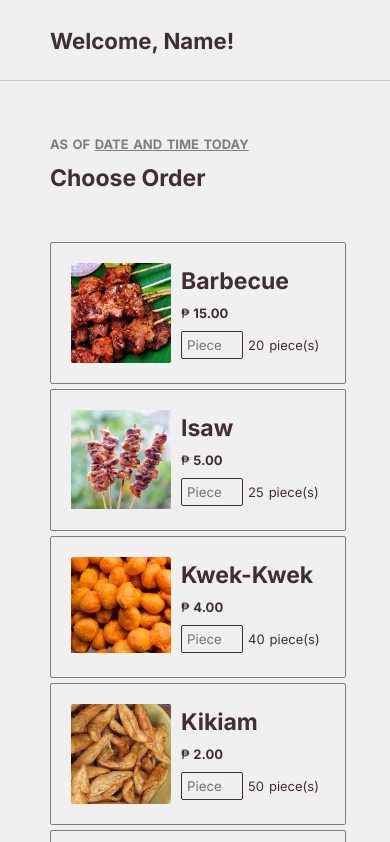
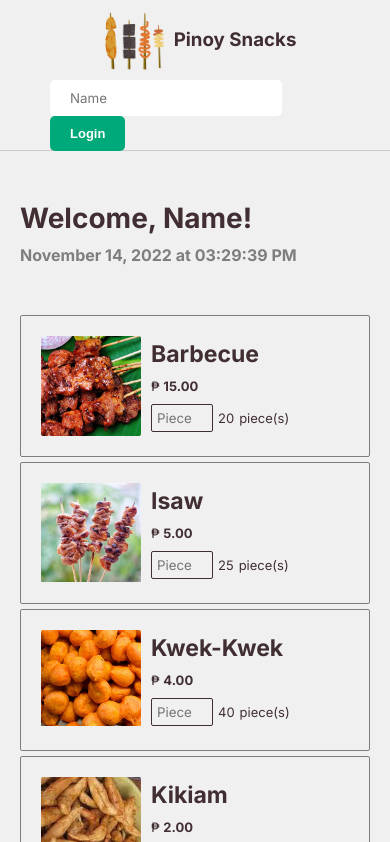
Before and after one commit to michaela-austria/pinoy-snacks-app, a website: page index.html in a window 390 px wide. Shown: the top 842 px of the page. Drawn offline with Linux system fonts and the light colour scheme.

Commit message:
add responsive date time

```diff
--- a/index.html
+++ b/index.html
@@ -12,20 +12,21 @@
     <body>
         <nav class="navbar">
             <div class="navbar__left">
-                <h3>Welcome, Name!</h3>
+                <div class="navbar__left--imgContainer">
+                    <img src="img/pinoy-snacks-logo.png" alt="pinoy-snacks-logo" class="navbar__left--img">
+                </div>
+                <h3 class="navbar__left--name">Pinoy Snacks</h3>
             </div>
-            <div class="navbar__icon">
-                <!-- <img src="img/pinoy-snacks-logo.png" alt="pinoy-snacks-logo" class="navbar__icon--img"> -->
+            <div class="navbar__right">
+                <input type="text" class="navbar__input" placeholder="Name">
+                <button class="navbar__btn btn">Login</button>
             </div>
-            <!-- <div class="navbar__right">
-                <input type="text" class="navbar__input" placeholder="Name">
-            </div> -->
         </nav>
 
         <main class="margin-default">
             <section class="date-status">
-                <div class="date-status__datetime">as of <span><u>date and time today</u></span></div>
-                <div class="date-status__status">Choose Order</div>
+                <h3>Welcome, Name!</h3>
+                <div class="date-status__datetime"><span class="dynamicDateTime"><u>date and time today</u></span></div>
             </section>
 
             <section class="grid-container">
@@ -59,7 +60,7 @@
                 <div class="grid-container__receipt">
                     <div class="receipt">
                         <h6 class="heading-6">Order Receipt</h6>
-                        <p class="receipt__datetime">date time</p>
+                        <p class="receipt__datetime"></p>
 
                         <div class="receipt__cartContainer">
 
@@ -99,5 +100,7 @@
 
         </main>
 
+
+
     </body>
 </html>
--- a/index.js
+++ b/index.js
@@ -58,8 +58,6 @@ let userAccount = {
     password: 'test',
     cart: []
 };
-
-// console.log(userAccount);
 
 const choicesContainer = document.querySelector('.checkboxFood');
 const loadFoodChoices = function(){
@@ -129,6 +127,28 @@ const receiptErrorTxt = document.querySelector('.receipt__detailsContainer .erro
 
 const btnProceedToCounter = document.querySelector('.grid-container__receiptBtn');
 
+// === DATE AND TIME ====
+const dynamicDateTime = document.querySelector('.dynamicDateTime');
+const receiptDateTime = document.querySelector('.receipt__datetime');
+const monthsArr = ['January', 'Februar', 'March', 'April', 'May', 'June', 'July', 'August', 'September', 'October', 'November', 'December'];
+
+const displayDateTime = function($container){
+    const now = new Date();
+    const options = {
+      month: 'long',
+      day: '2-digit',
+      year: 'numeric',
+      hour: '2-digit',
+      minute: '2-digit',
+      second: '2-digit'
+    }
+
+    dynamicDateTime.textContent = new Intl.DateTimeFormat('en-US', options).format(now);
+    $container.textContent = new Intl.DateTimeFormat('en-US', options).format(now);
+}
+
+setInterval(displayDateTime, 1000);
+
 
 // === RECEIPT FUNCTION ===
 const updateReceipt = function(){
@@ -172,6 +192,8 @@ const updateReceipt = function(){
         receiptChangeOutput.textContent = userChange || 0;
 
     }
+
+    displayDateTime(receiptDateTime);
 }
 
 
--- a/package.json
+++ b/package.json
@@ -7,7 +7,6 @@
     "watch:css": "sass sass/main.scss css/style.css -w",
     "devserver": "live-server",
     "start": "npm-run-all --parallel watch:css devserver",
-
     "compile:sass": "sass sass/main.scss css/style.comp.css",
     "concat:css": "concat -o css/style.concat.css css/style.comp.css",
     "prefix:css": "postcss --use autoprefixer -b 'last 10 versions' css/style.concat.css -o css/style.prefix.css",
--- a/sass/base/_utilities.scss
+++ b/sass/base/_utilities.scss
@@ -5,15 +5,17 @@
       margin: 5rem;
     }
 
+    //862px
+    @media only screen and (max-width: 53.875em) {
+      margin: 5rem;
+   }
+
     @media only screen and (max-width: $bp-tablet) {
         margin: 5rem 2rem;
 
      }
 
-     //862px
-     @media only screen and (max-width: 53.875em) {
-        margin: 5rem;
-     }
+
 }
 
 
--- a/sass/components/_button.scss
+++ b/sass/components/_button.scss
@@ -7,17 +7,18 @@
     background: $green-1;
     color: $white;
     cursor: pointer;
-    box-shadow: 0px 8px 10px -8px rgba($black, 0.75);
+    transform: scale(1);
+    // box-shadow: 0px 8px 10px -8px rgba($black, 0.75);
     transition: all .2s;
 
     &:hover,
     &:focus{
-        transform: scale(1.1);
+        transform: scale(1.02);
         box-shadow: 0px 8px 10px -1px rgba($black, 0.2);
     }
 
     &:active{
-        transform: scale(1.05);
+        transform: scale(1.01);
         box-shadow: 0px 8px 10px -8px rgba($black, 0.75);
     }
 
--- a/sass/layout/_grid.scss
+++ b/sass/layout/_grid.scss
@@ -33,7 +33,7 @@
             display: flex;
             flex-wrap: wrap;
             justify-content: space-evenly;
-            gap: 1rem;
+            gap: 2rem;
 
             @media only screen and (max-width: $bp-laptop) {
                 gap: 0.5rem;
--- a/sass/layout/_navbar.scss
+++ b/sass/layout/_navbar.scss
@@ -6,15 +6,36 @@
     padding: 0 5rem;
     border-bottom: 1px solid rgba($black, 0.2);
 
-    &__left{
-        font-size: $fs-h6;
+    @media only screen and (max-width: $bp-tablet) {
+        flex-direction: column;
+        height: 15rem;
+        justify-content: center;
     }
 
-    &__right{
+    &__left{
+        display: flex;
+        align-items: center;
 
+        &--imgContainer{
+            width: 8rem;
+        }
+
+        &--img{
+            display: block;
+            width: 100%;
+        }
     }
 
     &__input{
+        padding: 1rem 2rem;
+        border: none;
+        font-family: inherit;
+        color: inherit;
+        border-radius: 0.5rem;
+        flex: 1;
 
+        &:focus{
+            outline: $brown-2;
+        }
     }
 }
--- a/sass/pages/_home.scss
+++ b/sass/pages/_home.scss
@@ -10,11 +10,15 @@
         gap: 1rem;
     }
 
+    h3{
+        font-size: $fs-h4;
+    }
+
     &__datetime{
-        font-size: $fs-h6;
+        font-size: $fs-base;
         color: $gray-2;
         font-weight: $fw-bold;
-        font-variant: small-caps;
+        // font-variant: small-caps;
     }
 
     &__status{
@@ -91,7 +95,7 @@
 .grid-container__receipt{
     display: block;
     margin: 0 auto;
-    width: 80%;
+    width: 100%;
 
     @media only screen and (max-width: $bp-laptop) {
         width: 100%;
```
Also changed, not shown: css/style.css, 1 other file.
